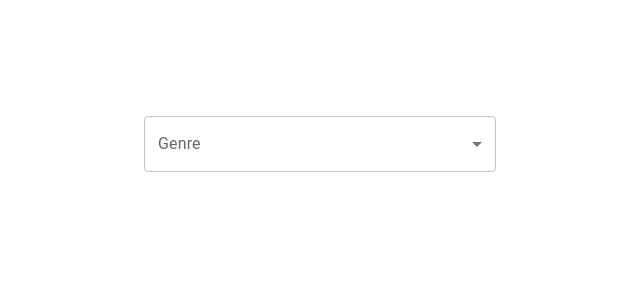
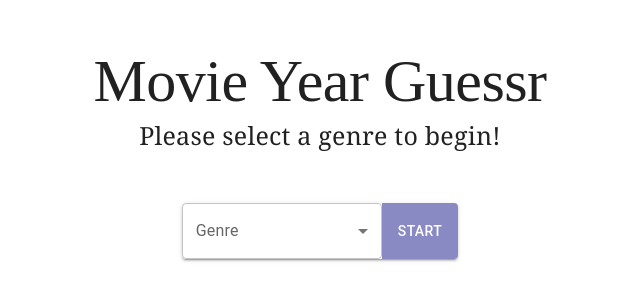
Before and after one commit to tseringwolfe/game-show, a React (Vite) app: page / in a window 1280 px wide. Shown: the part 256-556 px from the top of the page, without its empty margins (320-960 px from the left). Built offline with nearby package versions, Linux system fonts and the light colour scheme; no server answers.

Commit message:
added some CSS to home page

```diff
--- a/src/App.jsx
+++ b/src/App.jsx
@@ -1,25 +1,74 @@
 import { useState } from 'react'
 import './App.css'
-import Container from '@mui/material/Container'
-import { MenuItem, FormControl, InputLabel, Select } from '@mui/material';
+import Container from '@mui/material/Container';
+import { MenuItem, FormControl, InputLabel, Select, createTheme, ThemeProvider, ButtonGroup, Button } from '@mui/material';
+import Typography from '@mui/material/Typography';
+import Box from '@mui/material/Box';
 
 const API_KEY = import.meta.env.TMDB_API_KEY;
+
 
 function App() {
   const [genre, setGenre] = useState('');
 
+  const themeHeader = createTheme({
+    typography: {
+      h2: {
+        fontFamily: "copperplate",
+        fontStyle: "bold",
+        fontWeight: 450
+      },
+    },
+  });
+  const themeBody = createTheme({
+    typography: {
+      body1: {
+        fontFamily: "georgia",
+        fontSize: "25px"
+      },
+    },
+  });
 
   return (
     <>
-      <Container sx={{ minWidth: 400 }}>
+      <Container fixed>
+        <ThemeProvider theme={themeHeader}>
+          <Typography
+            variant="h2"
+            align="center"
+            color="text.primary"
+            sx={{ mt: 2 }}
+          >
+            Movie Year Guessr
+          </Typography>
+        </ThemeProvider>
 
-        <FormControl fullWidth>
+        <ThemeProvider theme={themeBody}>
+          <Typography
+            variant="body1"
+            align="center"
+            color="text.primary"
+            sx={{ mb: 6 }}
+          >
+            Please select a genre to begin!
+          </Typography>
+        </ThemeProvider>
+      </Container>
+
+
+
+
+      <Container fixed>
+
+        <FormControl>
+          <ButtonGroup variant="contained">
             <InputLabel id="genre-label">Genre</InputLabel>
             <Select
               labelId="genre-label"
               id="genre-simple-select"
               value={genre}
               label="Genre"
+              sx={{width: 200}}
               onChange={(event) => {
       setGenre(event.target.value)}}
             >
@@ -28,7 +77,15 @@ function App() {
               <MenuItem value={3}>Comedy</MenuItem>
               <MenuItem value={4}>Romance</MenuItem>
             </Select>
+            <Button sx={{ bgcolor: "#898AC4" }}>
+              Start
+            </Button>
+          </ButtonGroup>
         </FormControl>
+
+      </Container>
+
+      <Container fixed>
 
       </Container>
     </>
```
Lines whose indentation alone changed are shown as unchanged.
